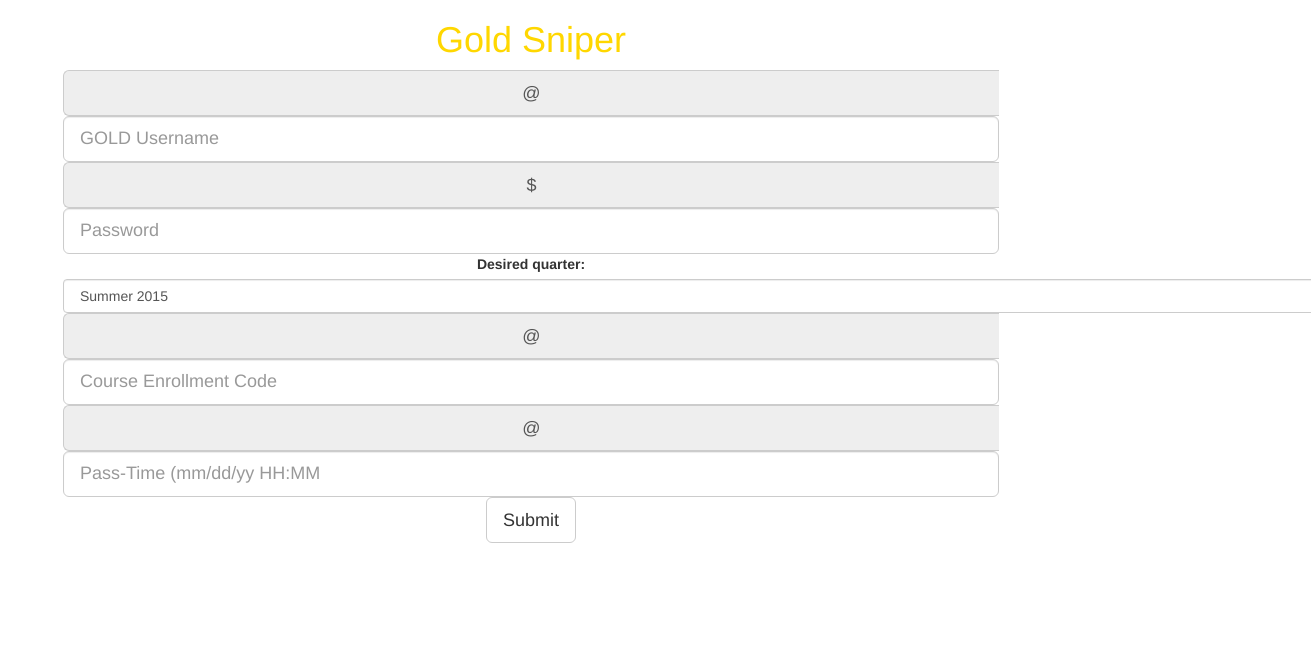
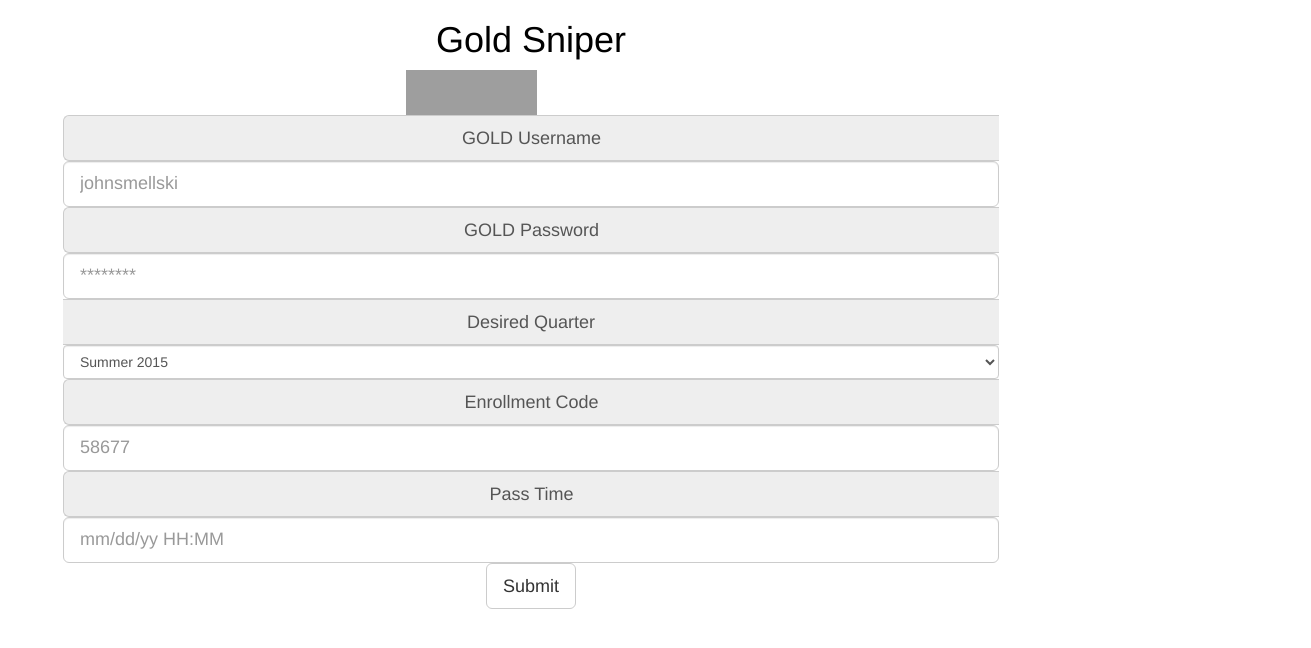
Before and after one commit to jaeaster/Gold-Sniper, a Flask app: page / in a window 1560 px wide; the page is wider, and only the part inside the window is pictured. Shown: the top 648 px of that part, without its empty margins (249-1560 px from the left). Run offline with Flask 2, Linux system fonts and the light colour scheme; some libraries are stand-ins or nearby versions; grey boxes are pictures that could not be loaded.

Commit message:
got style sheets working again and improved CSS, fixed with of control, added sniper img, etc

```diff
--- a/templates/style.css
+++ b/static/styles/style.css
@@ -1,6 +1,6 @@
 h1 {
 	text-align:center;
-	color:#FFD700;
+	color:#000000;
 }
 
 div{
--- a/templates/index.html
+++ b/templates/index.html
@@ -5,34 +5,37 @@
 	<meta http-equiv="X-UA-Compatible" content="IE=edge">
     <meta name="viewport" content="width=device-width, initial-scale=1">
 	<title> Gold Sniper </title>
-	<link href="css/bootstrap.min.css" rel="stylesheet">
-	<link rel="stylesheet" href="style.css">
+	<link href= "{{ url_for('static',filename='styles/bootstrap.min.css') }}" rel="stylesheet">
+	<link rel= "stylesheet" type= "text/css" href= "{{ url_for('static',filename='styles/style.css') }}">
+
 </head>
 <body>
 	<h1> Gold Sniper</h1>
+	<img src="http://vignette2.wikia.nocookie.net/crossfirefps/images/f/fd/Sniper_AWM-Gold.png/revision/20140630052342" alt="Sniper" height="45" width="131" style="margin-left: 42%">
 
 	<form method="post" action="{{ url_for('submit') }}">
 		<div class="input-group-lg">
-  			<span class="input-group-addon" id="basic-addon1">@</span>
-  			<input type="text" name="username" class="form-control" placeholder="GOLD Username" aria-describedby="basic-addon1">
+  			<span class="input-group-addon" id="basic-addon1">GOLD Username</span>
+  			<input type="text" name="username" class="form-control" placeholder="johnsmellski" aria-describedby="basic-addon1">
 		</div>
 		<div class="input-group-lg">
- 			<span class="input-group-addon" id="basic-addon1">$</span>
-  			<input type="password" name = "password" class="form-control" placeholder="Password" aria-describedby="basic-addon1">
+ 			<span class="input-group-addon" id="basic-addon1">GOLD Password</span>
+  			<input type="password" name = "password" class="form-control" placeholder="********" aria-describedby="basic-addon1">
 		</div>
-
-			<label for="quarter">Desired quarter:</label>
-			<select class="form-control" name="quarter">
+		<div class="input-group-lg">
+  			<span class="input-group-addon" id="basic-addon1">Desired Quarter</span>
+  	</div>
+			<select class="form-control" name="quarter" style="width: 60%">
 				<option value="summer15">Summer 2015</option>
 				<option value="fall15">Fall 2015</option>
 			</select>
 		<div class="input-group-lg">
-  			<span class="input-group-addon" id="basic-addon1">@</span>
-  			<input type="text" name="enroll_code" class="form-control" placeholder="Course Enrollment Code" aria-describedby="basic-addon1">
+  			<span class="input-group-addon" id="basic-addon1">Enrollment Code</span>
+  			<input type="text" name="enroll_code" class="form-control" placeholder="58677" aria-describedby="basic-addon1">
 		</div>
 		<div class="input-group-lg">
-  			<span class="input-group-addon" id="basic-addon1">@</span>
-  			<input type="text" name="passtime" class="form-control" placeholder="Pass-Time (mm/dd/yy HH:MM" aria-describedby="basic-addon1">
+  			<span class="input-group-addon" id="basic-addon1">Pass Time</span>
+  			<input type="text" name="passtime" class="form-control" placeholder="mm/dd/yy HH:MM" aria-describedby="basic-addon1">
 		</div>
 
 		<button class="btn btn-default btn-lg" type="submit">Submit</button>
```
Also changed, not shown: static/styles/bootstrap-theme.css (renamed from css/bootstrap-theme.css), static/styles/bootstrap-theme.min.css (renamed from css/bootstrap-theme.min.css), static/styles/bootstrap.css (renamed from css/bootstrap.css), static/styles/bootstrap.min.css (renamed from css/bootstrap.min.css), 9 other files.
